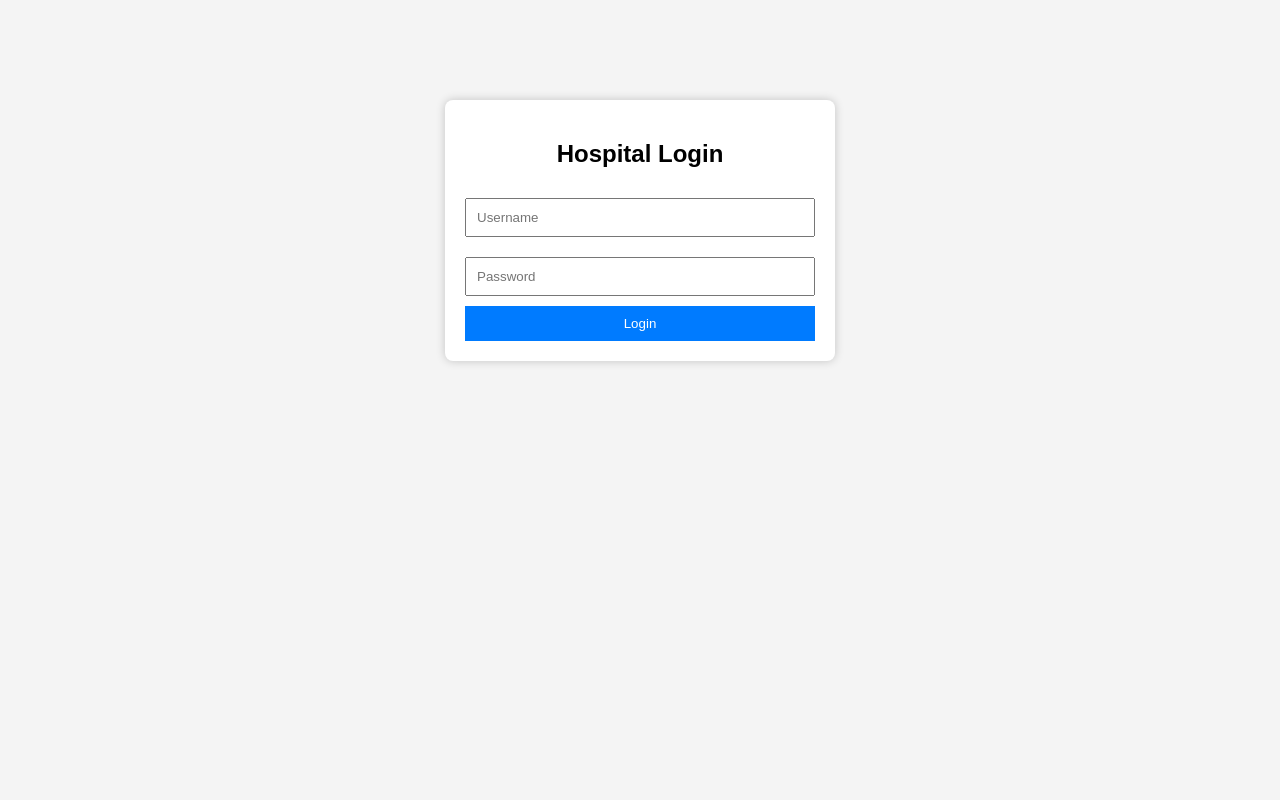
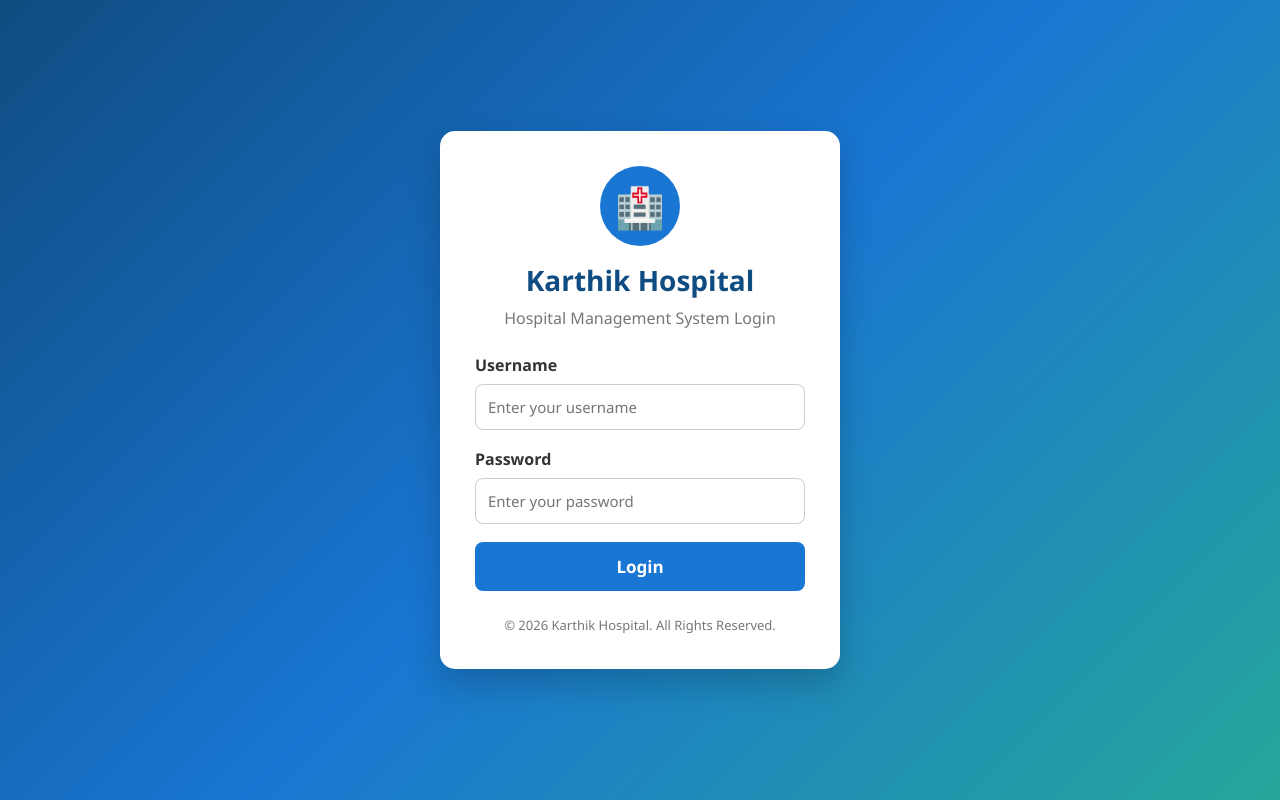
Before and after one commit to karthikcodes-18/Hospital-Code, a Flask app: page /login in a window 1280 px wide. Run offline with Flask 3, Linux system fonts and the light colour scheme.

Commit message:
Update login.html

```diff
--- a/templates/login.html
+++ b/templates/login.html
@@ -1,68 +1,159 @@
 <!DOCTYPE html>
-<html>
+<html lang="en">
 <head>
-    <title>Hospital Login</title>
+<meta charset="UTF-8">
+<meta name="viewport" content="width=device-width, initial-scale=1.0">
+<title>Karthik Hospital - Login</title>
+
 <style>
+
+*{
+    margin:0;
+    padding:0;
+    box-sizing:border-box;
+    font-family:'Segoe UI', Tahoma, Geneva, Verdana, sans-serif;
+}
+
 body{
-            font-family: Arial, sans-serif;
-            background:#f4f4f4;
+    height:100vh;
+    display:flex;
+    justify-content:center;
+    align-items:center;
+    background:linear-gradient(135deg,#0f4c81,#1976d2,#26a69a);
 }
 
 .container{
-            width:350px;
-            margin:100px auto;
-            background:white;
-            padding:20px;
-            border-radius:8px;
-            box-shadow:0 0 10px rgba(0,0,0,0.2);
+    width:400px;
+    background:#ffffff;
+    border-radius:15px;
+    padding:35px;
+    box-shadow:0 15px 35px rgba(0,0,0,0.2);
 }
 
-        h2{
+.logo{
+    width:80px;
+    height:80px;
+    margin:0 auto 15px;
+    border-radius:50%;
+    background:#1976d2;
+    color:white;
+    display:flex;
+    justify-content:center;
+    align-items:center;
+    font-size:40px;
+}
+
+h1{
     text-align:center;
+    color:#0f4c81;
+    font-size:28px;
+}
+
+.subtitle{
+    text-align:center;
+    color:#777;
+    margin:8px 0 25px;
+}
+
+label{
+    display:block;
+    margin-bottom:8px;
+    color:#333;
+    font-weight:600;
 }
 
 input{
     width:100%;
-            padding:10px;
-            margin:10px 0;
-            box-sizing:border-box;
+    padding:12px;
+    margin-bottom:18px;
+    border:1px solid #ccc;
+    border-radius:8px;
+    font-size:15px;
+    transition:0.3s;
+}
+
+input:focus{
+    border-color:#1976d2;
+    outline:none;
+    box-shadow:0 0 8px rgba(25,118,210,.3);
 }
 
 button{
     width:100%;
-            padding:10px;
-            background:#007bff;
+    padding:13px;
+    border:none;
+    border-radius:8px;
+    background:#1976d2;
     color:white;
-            border:none;
+    font-size:17px;
+    font-weight:bold;
     cursor:pointer;
+    transition:0.3s;
 }
 
 button:hover{
-            background:#0056b3;
+    background:#0d47a1;
 }
 
 .error{
-            color:red;
+    margin-top:15px;
+    color:#d32f2f;
     text-align:center;
+    font-weight:bold;
 }
+
+.footer{
+    margin-top:25px;
+    text-align:center;
+    color:#777;
+    font-size:13px;
+}
+
 </style>
+
 </head>
+
 <body>
 
 <div class="container">
-    <h2>Hospital Login</h2>
+
+<div class="logo">
+🏥
+</div>
+
+<h1>Karthik Hospital</h1>
+<p class="subtitle">Hospital Management System Login</p>
 
 <form method="POST">
-        <input type="text" name="username" placeholder="Username" required>
 
-        <input type="password" name="password" placeholder="Password" required>
+<label>Username</label>
+<input
+    type="text"
+    name="username"
+    placeholder="Enter your username"
+    required
+>
+
+<label>Password</label>
+<input
+    type="password"
+    name="password"
+    placeholder="Enter your password"
+    required
+>
 
 <button type="submit">Login</button>
+
 </form>
 
 {% if error %}
 <p class="error">{{ error }}</p>
 {% endif %}
+
+<div class="footer">
+© 2026 Karthik Hospital. All Rights Reserved.
+</div>
+
 </div>
 
 </body>
```
Lines whose indentation alone changed are shown as unchanged.
